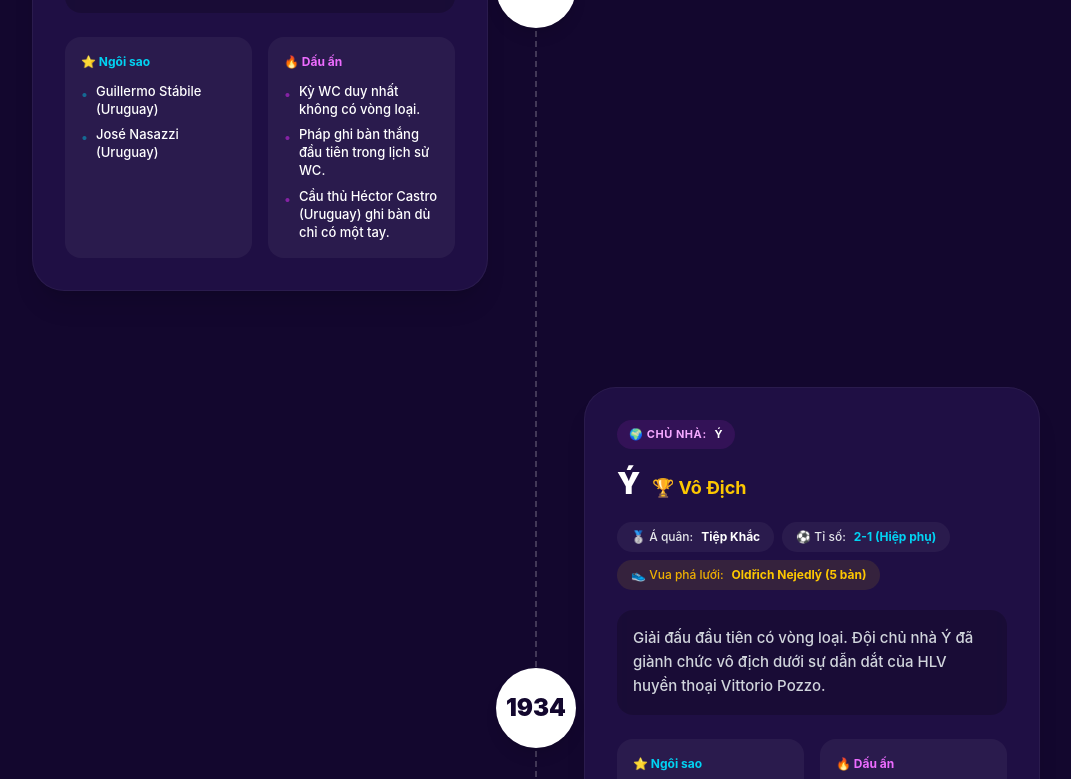
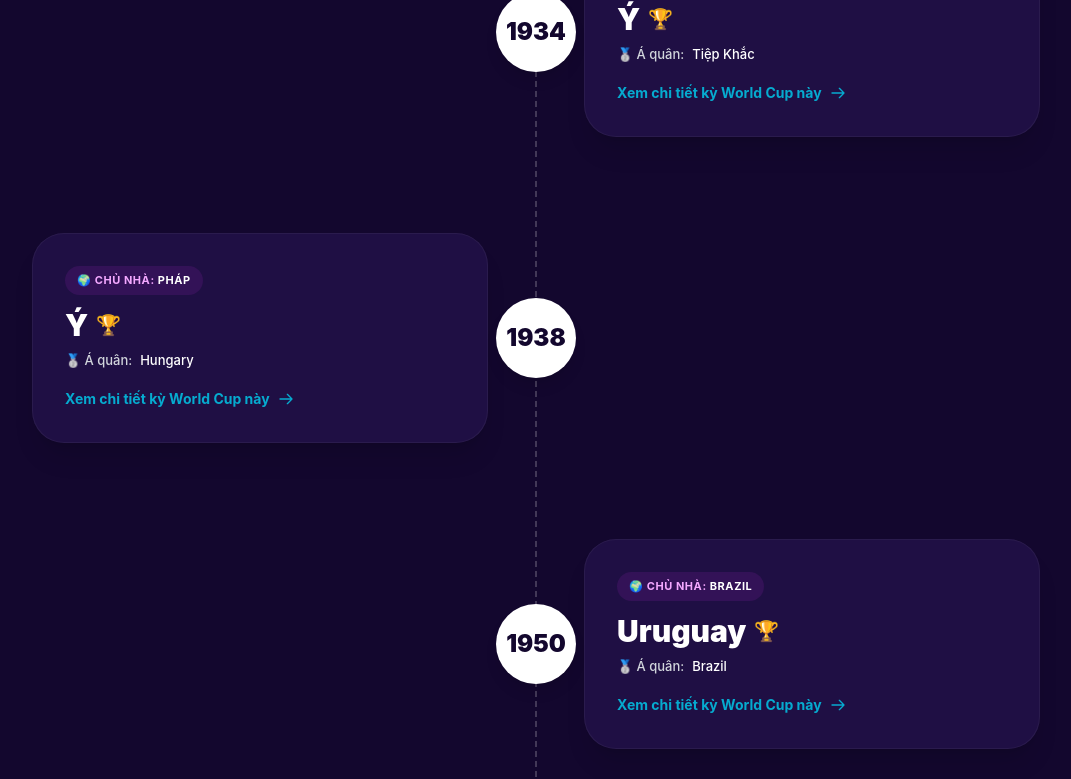
Before and after one commit to mtdes23/worldcup2026, a Vue app: page / in a window 1280 px wide. Shown: the part 900-1679 px from the top of the page, without its empty margins (104-1175 px from the left). Built offline with nearby package versions, Linux system fonts and the light colour scheme.

Commit message:
feat: simplify history timeline cards and add detailed view modal on click

```diff
--- a/src/components/TimelineList.vue
+++ b/src/components/TimelineList.vue
@@ -21,66 +21,94 @@
         <div class="hidden sm:block w-1/2 px-10"></div>
 
         <!-- Content Card -->
-        <div class="w-full sm:w-1/2 pl-24 sm:pl-12 sm:pr-12 mt-2 sm:mt-0">
+        <div class="w-full sm:w-1/2 pl-24 sm:pl-12 sm:pr-12 mt-2 sm:mt-0 cursor-pointer" @click="openModal(item)">
           <div class="bg-[#24124a]/80 backdrop-blur-xl rounded-[2rem] p-6 sm:p-8 shadow-xl hover:bg-[#2d1859] transition-all duration-300 hover:-translate-y-2 relative overflow-hidden group-hover:shadow-2xl border border-white/5">
-
             <div class="relative z-10">
               <!-- Header Info -->
-              <div class="flex items-center justify-between mb-4">
-                <div class="text-[11px] font-bold uppercase tracking-wider text-fuchsia-300 flex items-center gap-2 bg-fuchsia-500/10 px-3 py-1.5 rounded-full">
+              <div class="text-[11px] font-bold uppercase tracking-wider text-fuchsia-300 inline-block bg-fuchsia-500/10 px-3 py-1.5 rounded-full mb-3">
                 🌍 Chủ nhà: <span class="text-white">{{ item.host }}</span>
+              </div>
+
+              <!-- Title -->
+              <h3 class="text-2xl sm:text-3xl font-black mb-2 text-white flex items-center gap-2">
+                {{ item.champion }} <span class="text-yellow-400 text-xl">🏆</span>
+              </h3>
+
+              <div class="text-[13px] font-medium text-gray-300 mb-4 flex items-center gap-2">
+                🥈 Á quân: <span class="text-white">{{ item.runnerUp }}</span>
+              </div>
+
+              <div class="inline-flex items-center gap-2 text-cyan-400 text-sm font-bold opacity-80 group-hover:opacity-100 transition-opacity">
+                Xem chi tiết kỳ World Cup này
+                <svg class="w-4 h-4 group-hover:translate-x-1 transition-transform" fill="none" viewBox="0 0 24 24" stroke="currentColor"><path stroke-linecap="round" stroke-linejoin="round" stroke-width="2" d="M14 5l7 7m0 0l-7 7m7-7H3" /></svg>
+              </div>
+            </div>
           </div>
         </div>
 
-              <!-- Title -->
-              <h3 class="text-3xl font-black mb-3 flex flex-col sm:flex-row sm:items-baseline sm:gap-3">
-                <span class="text-white">{{ item.champion }}</span>
-                <span class="text-yellow-400 text-lg font-bold mt-1 sm:mt-0 flex items-center gap-1.5">
-                  🏆 Vô Địch
-                </span>
-              </h3>
+      </div>
+    </div>
 
-              <!-- Stats Badges -->
-              <div class="flex flex-wrap gap-2 my-5">
-                <span class="px-3.5 py-1.5 rounded-full bg-white/5 text-[12px] font-medium text-gray-200 flex items-center gap-2">
-                  🥈 Á quân: <span class="font-bold text-white">{{ item.runnerUp }}</span>
-                </span>
-                <span class="px-3.5 py-1.5 rounded-full bg-white/5 text-[12px] font-medium text-gray-200 flex items-center gap-2">
-                  ⚽ Tỉ số: <span class="font-bold text-cyan-400">{{ item.score }}</span>
-                </span>
-                <span class="px-3.5 py-1.5 rounded-full bg-yellow-400/10 text-[12px] font-medium text-yellow-500 flex items-center gap-2 w-full sm:w-auto">
-                  👟 Vua phá lưới: <span class="font-bold text-yellow-400">{{ item.topScorer }}</span>
-                </span>
+    <!-- Details Modal -->
+    <div v-if="selectedWC" class="fixed inset-0 z-[100] flex items-center justify-center p-4 sm:p-6 bg-[#13072e]/90 backdrop-blur-md" @click.self="closeModal">
+      <div class="bg-[#24124a] rounded-[2rem] w-full max-w-3xl max-h-[90vh] overflow-hidden flex flex-col shadow-2xl border border-white/10 animate-slide-up relative">
+
+        <button @click="closeModal" class="absolute top-4 right-4 w-10 h-10 bg-white/10 hover:bg-fuchsia-500 rounded-full flex items-center justify-center text-white z-20 transition-colors">
+          <svg class="w-5 h-5" fill="none" viewBox="0 0 24 24" stroke="currentColor"><path stroke-linecap="round" stroke-linejoin="round" stroke-width="2" d="M6 18L18 6M6 6l12 12" /></svg>
+        </button>
+
+        <div class="p-6 sm:p-10 overflow-y-auto custom-scrollbar">
+          <div class="text-center mb-8">
+            <div class="inline-block px-4 py-1.5 rounded-full bg-white/10 text-xs font-bold text-cyan-300 mb-4 uppercase tracking-widest">
+              World Cup {{ selectedWC.year }}
+            </div>
+            <h2 class="text-3xl md:text-5xl font-black text-white tracking-tight mb-2">Nhà Vô Địch: <span class="text-yellow-400">{{ selectedWC.champion }}</span></h2>
+            <p class="text-fuchsia-300 font-medium text-lg">Chủ nhà: {{ selectedWC.host }}</p>
+          </div>
+
+          <!-- Stats Grid -->
+          <div class="grid grid-cols-1 sm:grid-cols-3 gap-4 mb-8">
+            <div class="bg-white/5 rounded-2xl p-4 text-center border border-white/10">
+              <div class="text-gray-400 text-xs uppercase font-bold mb-1">🥈 Á Quân</div>
+              <div class="text-white font-bold text-lg">{{ selectedWC.runnerUp }}</div>
+            </div>
+            <div class="bg-white/5 rounded-2xl p-4 text-center border border-white/10">
+              <div class="text-gray-400 text-xs uppercase font-bold mb-1">⚽ Tỉ Số Chung Kết</div>
+              <div class="text-cyan-400 font-bold text-xl">{{ selectedWC.score }}</div>
+            </div>
+            <div class="bg-yellow-400/10 rounded-2xl p-4 text-center border border-yellow-400/20">
+              <div class="text-yellow-500/70 text-xs uppercase font-bold mb-1">👟 Vua Phá Lưới</div>
+              <div class="text-yellow-400 font-bold text-lg">{{ selectedWC.topScorer }}</div>
+            </div>
           </div>
 
           <!-- Description -->
-              <p class="text-gray-300 text-[15px] leading-relaxed bg-black/20 p-4 rounded-2xl font-medium mt-4">
-                {{ item.description }}
-              </p>
+          <div class="bg-black/30 rounded-2xl p-6 mb-8 border border-white/5">
+            <h3 class="text-white font-bold text-lg mb-3">Tóm tắt sự kiện</h3>
+            <p class="text-gray-300 leading-relaxed">{{ selectedWC.description }}</p>
+          </div>
 
-              <!-- Additional Data (Players & Achievements) -->
-              <div class="mt-6 grid grid-cols-1 sm:grid-cols-2 gap-4">
-                <!-- Notable Players -->
-                <div class="bg-white/5 rounded-2xl p-4">
-                  <h4 class="text-[12px] font-bold text-cyan-400 mb-3 flex items-center gap-1.5">
-                    ⭐ Ngôi sao
+          <!-- Lists Grid -->
+          <div class="grid grid-cols-1 md:grid-cols-2 gap-6">
+            <div class="bg-white/5 rounded-2xl p-6">
+              <h4 class="text-sm font-bold text-cyan-400 mb-4 flex items-center gap-2">
+                <span class="text-xl">⭐</span> Đội Hình Tiêu Biểu & Ngôi Sao
               </h4>
-                  <ul class="space-y-2">
-                    <li v-for="(player, idx) in item.notablePlayers" :key="idx" class="text-[13px] font-medium text-white flex items-start gap-2">
-                      <span class="text-cyan-500/50 mt-0.5">•</span>
+              <ul class="space-y-3">
+                <li v-for="(player, idx) in selectedWC.notablePlayers" :key="idx" class="text-sm font-medium text-white flex items-start gap-2">
+                  <span class="text-cyan-500 mt-0.5">●</span>
                   <span class="leading-snug">{{ player }}</span>
                 </li>
               </ul>
             </div>
 
-                <!-- Achievements -->
-                <div class="bg-white/5 rounded-2xl p-4">
-                  <h4 class="text-[12px] font-bold text-fuchsia-400 mb-3 flex items-center gap-1.5">
-                    🔥 Dấu ấn
+            <div class="bg-white/5 rounded-2xl p-6">
+              <h4 class="text-sm font-bold text-fuchsia-400 mb-4 flex items-center gap-2">
+                <span class="text-xl">🔥</span> Dấu Ấn Lịch Sử
               </h4>
-                  <ul class="space-y-2">
-                    <li v-for="(achievement, idx) in item.achievements" :key="idx" class="text-[13px] font-medium text-white flex items-start gap-2">
-                      <span class="text-fuchsia-500/50 mt-0.5">•</span>
+              <ul class="space-y-3">
+                <li v-for="(achievement, idx) in selectedWC.achievements" :key="idx" class="text-sm font-medium text-white flex items-start gap-2">
+                  <span class="text-fuchsia-500 mt-0.5">●</span>
                   <span class="leading-snug">{{ achievement }}</span>
                 </li>
               </ul>
@@ -88,9 +116,6 @@
           </div>
 
         </div>
-          </div>
-        </div>
-
       </div>
     </div>
   </div>
@@ -109,8 +134,20 @@
 const itemRefs = ref([])
 let observer = null
 
+// Modal Logic
+const selectedWC = ref(null)
+
+const openModal = (wc) => {
+  selectedWC.value = wc
+  document.body.style.overflow = 'hidden'
+}
+
+const closeModal = () => {
+  selectedWC.value = null
+  document.body.style.overflow = 'auto'
+}
+
 onMounted(() => {
-  // Intersection Observer configuration
   const options = {
     root: null,
     rootMargin: '0px 0px -100px 0px',
@@ -120,24 +157,18 @@
   observer = new IntersectionObserver((entries) => {
     entries.forEach((entry) => {
       if (entry.isIntersecting) {
-        // Main container animation (slide up + fade in)
-        entry.target.classList.remove('opacity-0', 'translate-y-24')
+        entry.target.classList.remove('opacity-0', 'translate-y-16')
         entry.target.classList.add('opacity-100', 'translate-y-0')
 
-        // Find the year node inside and animate it (scale up)
         const yearNode = entry.target.querySelector('.year-node')
         if (yearNode) {
           setTimeout(() => {
             yearNode.classList.remove('scale-50', 'opacity-0')
             yearNode.classList.add('scale-100', 'opacity-100')
-          }, 300) // Delay the year node slightly for a staggering effect
+          }, 300)
         }
-
-        // Optional: unobserve after animating if you only want it to happen once
-        // observer.unobserve(entry.target)
       } else {
-        // Optional: Reset animations when scrolling back up (creates a continuous dynamic feel)
-        entry.target.classList.add('opacity-0', 'translate-y-24')
+        entry.target.classList.add('opacity-0', 'translate-y-16')
         entry.target.classList.remove('opacity-100', 'translate-y-0')
 
         const yearNode = entry.target.querySelector('.year-node')
@@ -149,7 +180,6 @@
     })
   }, options)
 
-  // Start observing
   if (itemRefs.value) {
     itemRefs.value.forEach((el) => {
       if (el) observer.observe(el)
@@ -163,3 +193,24 @@
   }
 })
 </script>
+
+<style scoped>
+.custom-scrollbar::-webkit-scrollbar {
+  width: 6px;
+}
+.custom-scrollbar::-webkit-scrollbar-track {
+  background: rgba(0, 0, 0, 0.2);
+}
+.custom-scrollbar::-webkit-scrollbar-thumb {
+  background: rgba(255, 255, 255, 0.2);
+  border-radius: 10px;
+}
+
+@keyframes slide-up {
+  from { opacity: 0; transform: translateY(20px) scale(0.98); }
+  to { opacity: 1; transform: translateY(0) scale(1); }
+}
+.animate-slide-up {
+  animation: slide-up 0.4s cubic-bezier(0.16, 1, 0.3, 1) forwards;
+}
+</style>
```
Lines whose indentation alone changed are shown as unchanged.
